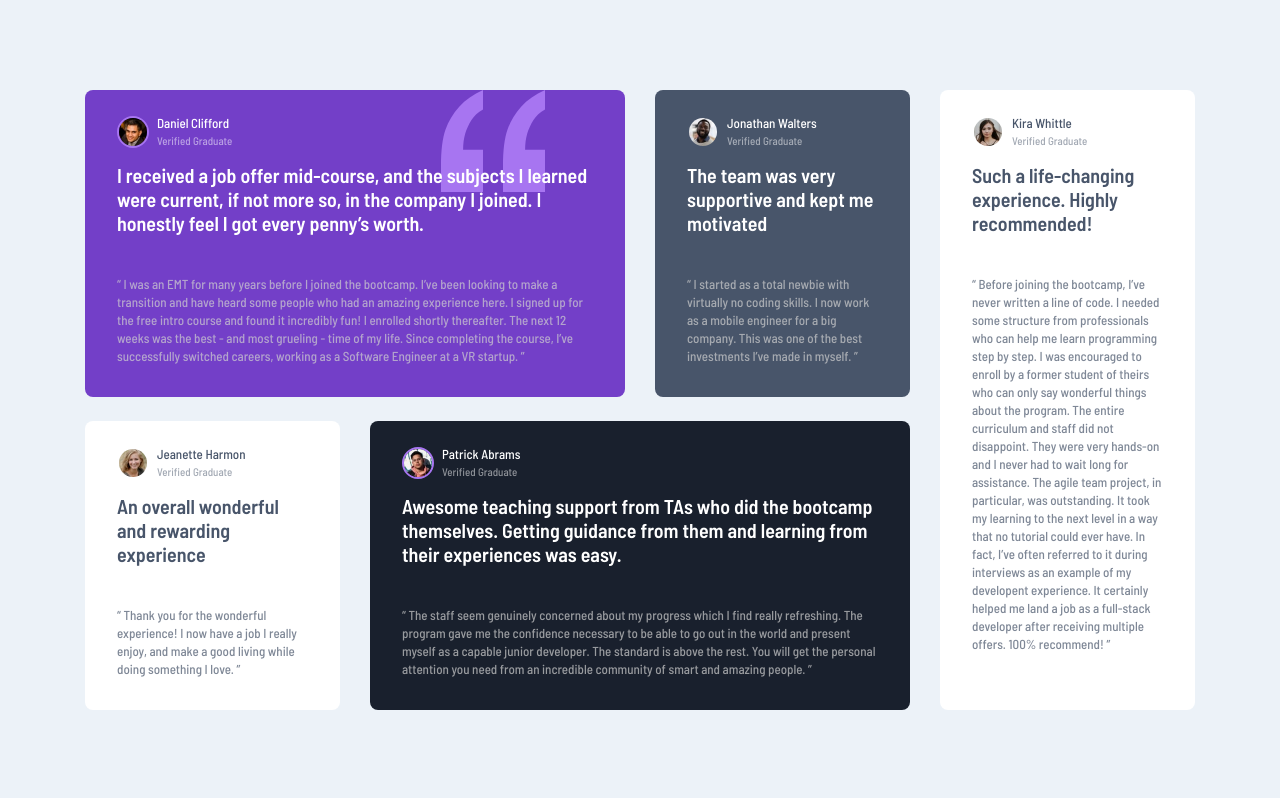
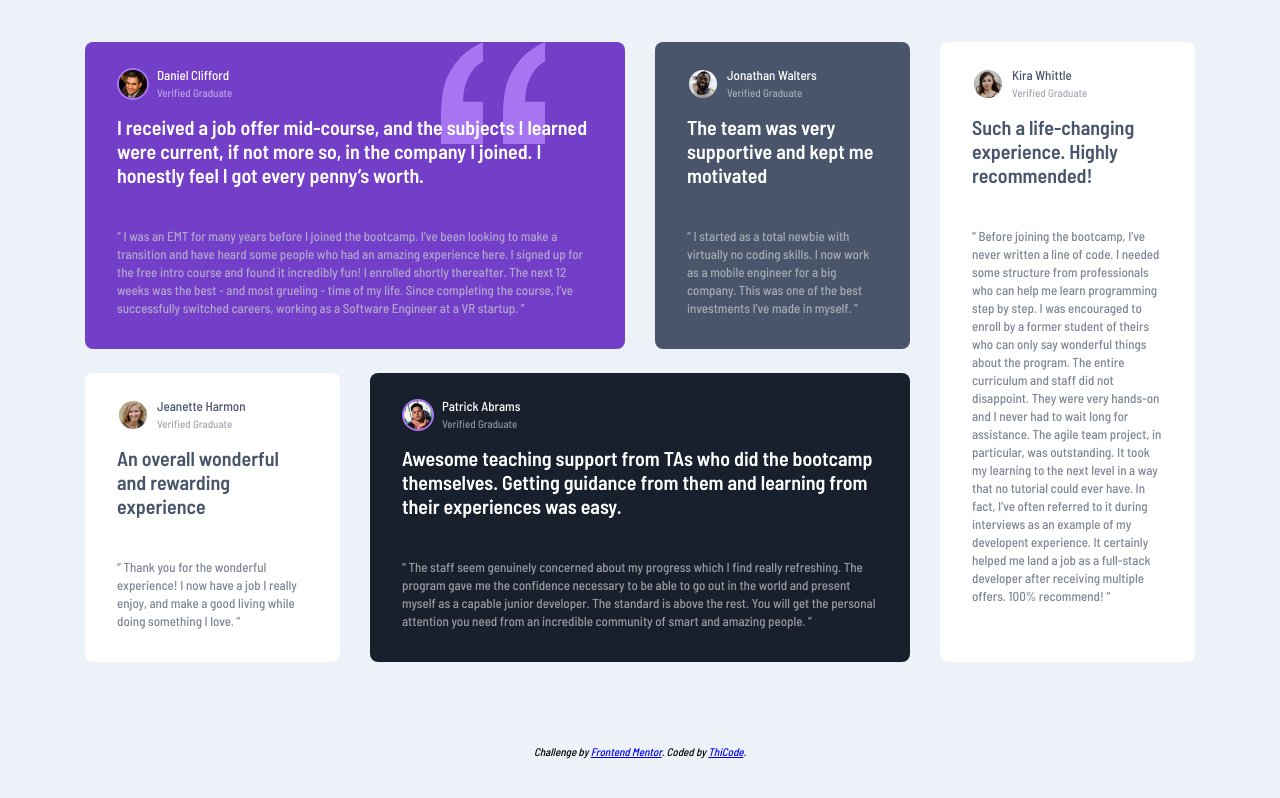
Before and after one commit to ThiCode126/Testimonials-grid-section, a website built with Parcel: page index.html in a window 1280 px wide. Built offline with nearby package versions, Linux system fonts and the light colour scheme.

Commit message:
Add Attribution

```diff
--- a/index.html
+++ b/index.html
@@ -99,7 +99,10 @@
             </div>
         </div>
     </div>
-
+    <div class="attribution">
+        Challenge by <a href="https://www.frontendmentor.io?ref=challenge" target="_blank">Frontend Mentor</a>.
+        Coded by <a href="ThiCode126">ThiCode</a>.
+      </div>
 
     <script src="index.js"></script>
 </body>
--- a/style/body.scss
+++ b/style/body.scss
@@ -1,7 +1,8 @@
 body {
     display: flex;
+    flex-direction: column;
     align-items: center;
-    justify-content: center;
+    justify-content: space-around;
     min-height: 100vh;
     background-color: #ECF2F8;
     font-family: 'Barlow Semi Condensed', sans-serif;
@@ -21,4 +22,9 @@ body {
     .txt-light {
         color: #ECF2F8;
     }
+
+    .attribution {
+        font-style: italic;
+        font-size: 11px;
+    }
 }
```
Also changed, not shown: readme.md.
